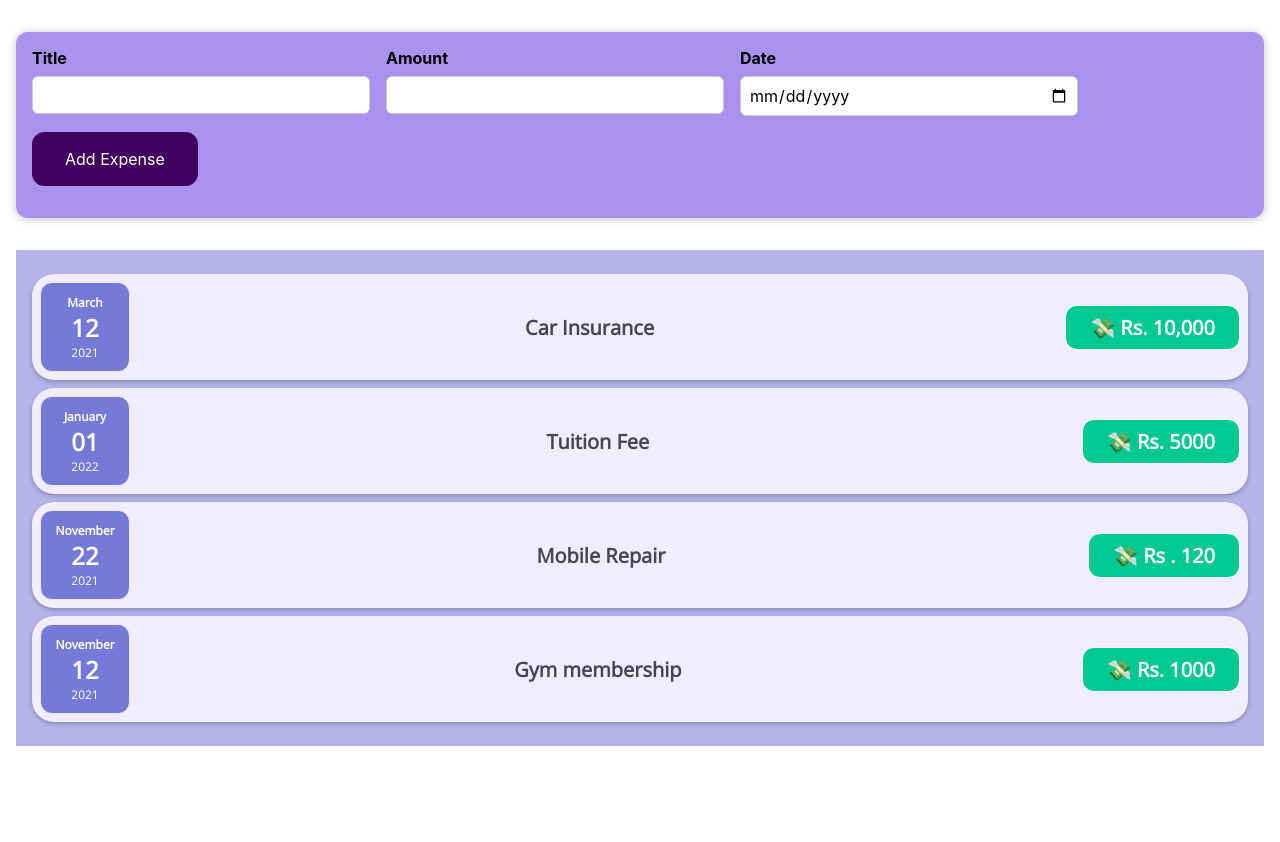
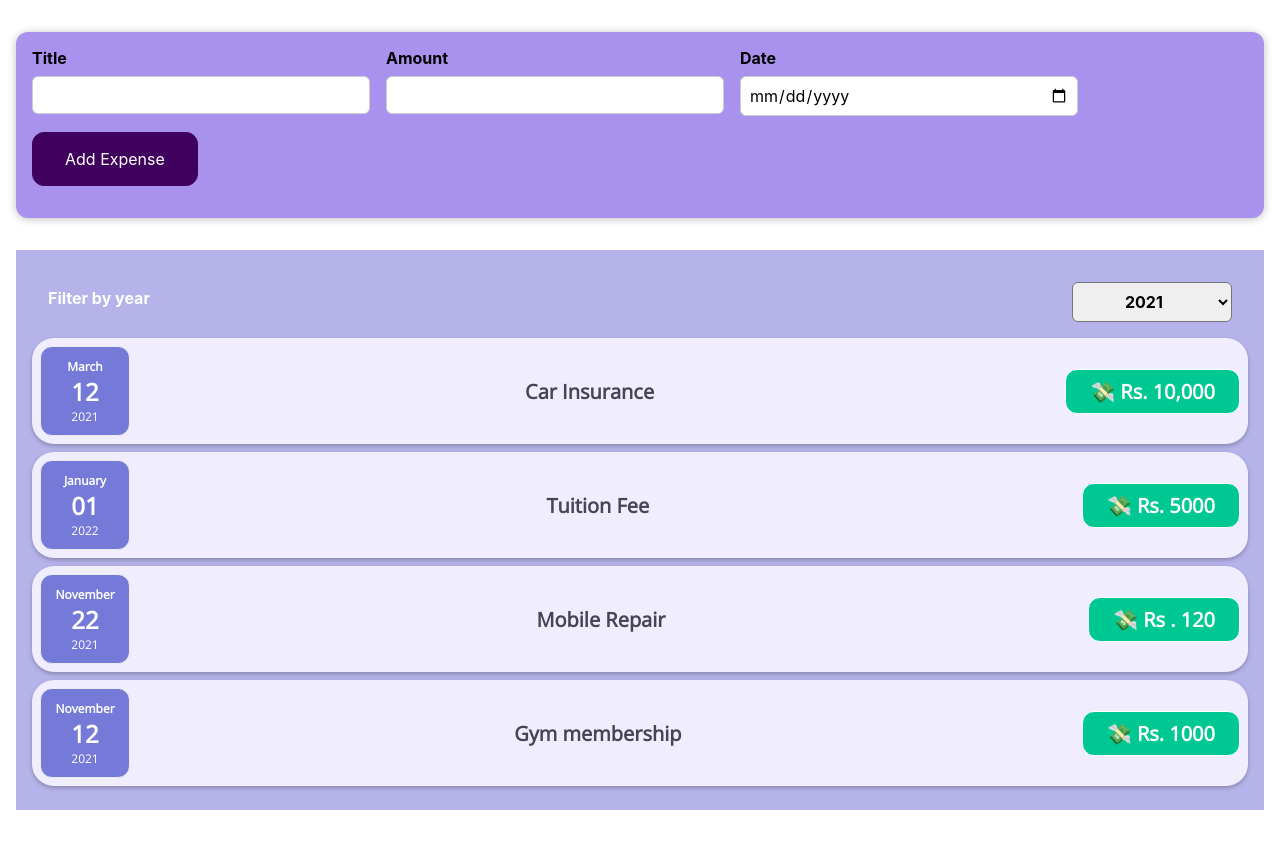
Before and after one commit to dsrao711/ExpenseTracker, a React (Create React App) app in the folder expensetracker/: page / in a window 1280 px wide. Before the commit the page ends 800 px from the top, so only its background shows below. Built offline with nearby package versions, Linux system fonts and the light colour scheme; the HTML template or start-up script is replaced by a standard one.

Commit message:
filter select option added

```diff
--- /dev/null
+++ b/expensetracker/src/components/ExpenseFilter/ExpenseFilter.css
@@ -0,0 +1,24 @@
+.expenses-filter {
+    color: white;
+    padding: 0 1rem;
+}
+
+.expenses-filter__control {
+    display: flex;
+    width: 100%;
+    align-items: center;
+    justify-content: space-between;
+    margin: 1rem 0;
+}
+
+.expenses-filter label {
+    font-weight: bold;
+    margin-bottom: 0.5rem;
+}
+
+.expenses-filter select {
+    font: inherit;
+    padding: 0.5rem 3rem;
+    font-weight: bold;
+    border-radius: 6px;
+}
--- /dev/null
+++ b/expensetracker/src/components/ExpenseFilter/ExpenseFilter.js
@@ -0,0 +1,26 @@
+import React from 'react';
+
+import './ExpenseFilter.css';
+
+const ExpensesFilter = (props) => {
+
+  const selectFilterValue = (event) => {
+    props.onFilterYear(event.target.value)
+  }
+
+  return (
+    <div className='expenses-filter'>
+      <div className='expenses-filter__control'>
+        <label>Filter by year</label>
+        <select value = {props.defaultYear} onChange = {selectFilterValue}>
+          <option value='2022'>2022</option>
+          <option value='2021'>2021</option>
+          <option value='2020'>2020</option>
+          <option value='2019'>2019</option>
+        </select>
+      </div>
+    </div>
+  );
+};
+
+export default ExpensesFilter;
--- a/expensetracker/src/components/Expenses/Expenses.js
+++ b/expensetracker/src/components/Expenses/Expenses.js
@@ -1,8 +1,10 @@
-import React from 'react'
+import {React , useState} from 'react'
+import ExpensesFilter from '../ExpenseFilter/ExpenseFilter'
 import ExpenseItem from '../ExpenseItem/ExpenseItem'
 import './Expenses.css'
 
-export default function Expenses() {
+export default function Expenses(props) {
+
 
     const expenses = [
         {
@@ -28,12 +30,23 @@
         }
     ]
 
+    const [filteryear , setFilterYear] = useState('2021')
+
+    const filterByYear = (selectedYear) => {
+        console.log(selectedYear)
+        setFilterYear(selectedYear)
+    }
+
     return (
-        <div className = "expenses">
-            <ExpenseItem title={expenses[0].title} amount={expenses[0].amount} date={expenses[0].date} />
-            <ExpenseItem title={expenses[1].title} amount={expenses[1].amount} date={expenses[1].date} />
-            <ExpenseItem title={expenses[2].title} amount={expenses[2].amount} date={expenses[2].date} />
-            <ExpenseItem title={expenses[3].title} amount={expenses[3].amount} date={expenses[3].date} />
+        <div>
+            <div className="expenses">
+                <ExpensesFilter defaultYear = {filteryear} onFilterYear = {filterByYear} />
+                <ExpenseItem title={expenses[0].title} amount={expenses[0].amount} date={expenses[0].date} />
+                <ExpenseItem title={expenses[1].title} amount={expenses[1].amount} date={expenses[1].date} />
+                <ExpenseItem title={expenses[2].title} amount={expenses[2].amount} date={expenses[2].date} />
+                <ExpenseItem title={expenses[3].title} amount={expenses[3].amount} date={expenses[3].date} />
+            </div>
         </div>
+
     )
 }
--- a/expensetracker/src/components/NewExpense/ExpenseForm/ExpenseForm.js
+++ b/expensetracker/src/components/NewExpense/ExpenseForm/ExpenseForm.js
@@ -26,6 +26,7 @@
             amount : enteredAmount ,
             date : new Date(enteredDate)
         }
+        // Forward data to NewExpense component
         props.onSaveExpenseData(expenseData)
     }
 
--- a/expensetracker/src/components/NewExpense/NewExpense.js
+++ b/expensetracker/src/components/NewExpense/NewExpense.js
@@ -9,6 +9,7 @@
             ...expensesEntered ,
             id : Math.random().toString()
         };
+        // Forward data to App.js
         props.onAddExpense(expensesData)
     }
 
```
